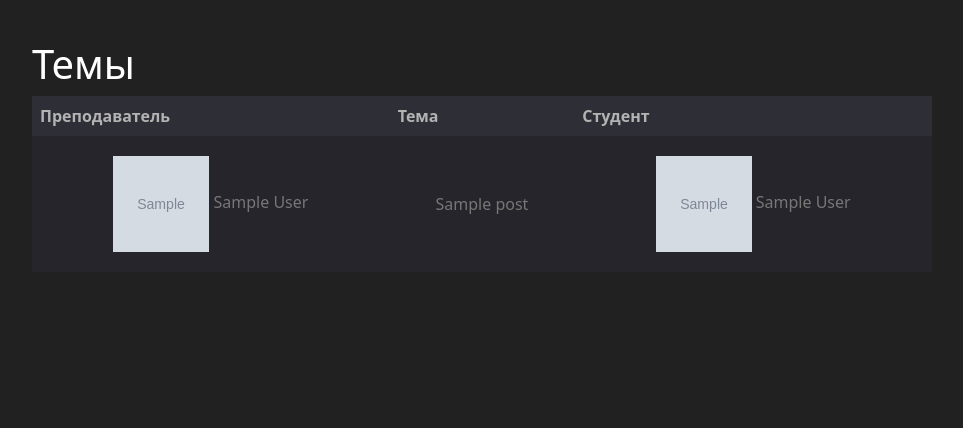
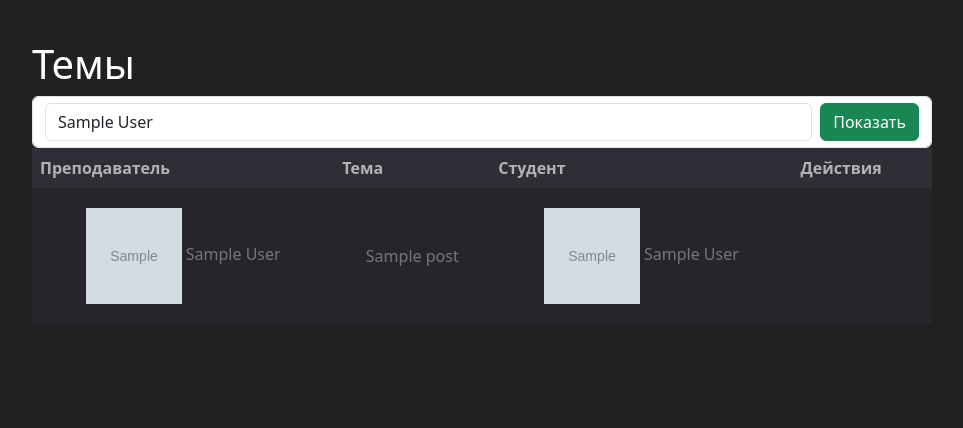
Before and after one commit to IceFox27/my-house-dv, a Flask app: page / in a window 1280 px wide. Shown: the part 88-516 px from the top of the page, without its empty margins (158-1121 px from the left). Run offline with Flask 3, Linux system fonts and the light colour scheme; tables that the repository leaves empty hold one stand-in row (values such as "Sample post"); grey boxes marked "Sample" are stand-in pictures; some libraries are stand-ins or nearby versions.

Commit message:
Добавлена тестовая фильтрация для таблицы

```diff
--- a/app/forms.py
+++ b/app/forms.py
@@ -26,3 +26,6 @@ class LoginForm(FlaskForm):
 
 class StudentForm(FlaskForm):
     student = SelectField('student', choices=[], render_kw={'class':'form-control'})
+
+class TeacherForm(FlaskForm):
+    teacher = SelectField('teacher', choices=[], render_kw={'class':'form-control'})
--- a/app/routes/post.py
+++ b/app/routes/post.py
@@ -1,8 +1,8 @@
-from flask import Blueprint, render_template, request, redirect
+from flask import Blueprint, render_template, request, redirect, abort
 from flask_login import login_required, current_user
 
 from ..models.user import User
-from ..forms import StudentForm
+from ..forms import StudentForm, TeacherForm
 from ..extensions import db
 from ..models.post import Post
 
@@ -10,8 +10,16 @@ post = Blueprint('post', __name__)
 
 @post.route('/', methods=['POST', 'GET'])
 def all():
-    posts = Post.query.order_by(Post.date.desc()).all()
-    return render_template('post/all.html', posts=posts, user=User)
+    form = TeacherForm()
+    form.teacher.choices = [t.name for t in User.query.filter_by(status='teacher')]
+
+    if request.method == "POST":
+        teacher = request.form.get('teacher')
+        teacher_id = User.query.filter_by(name=teacher).first().id
+        posts = Post.query.filter_by(teacher=teacher_id).order_by(Post.date.desc()).all()
+    else:
+        posts = Post.query.order_by(Post.date.desc()).limit(20).all()
+    return render_template('post/all.html', posts=posts, user=User, form=form)
 
 @post.route('/post/create', methods=['POST', 'GET'])
 @login_required
@@ -39,27 +47,39 @@ def create():
 @login_required
 def update(id):
     post = Post.query.get(id)
-    if request.method == 'POST':
-        post.teacher = request.form.get('teacher')
-        post.subject = request.form.get('subject')
-        post.student = request.form.get('student')
 
-        try:
-            db.session.commit()
-            return redirect('/')
-        except Exception as e:
-            print(str(e))
+    if post.author.id == current_user.id:
+        form = StudentForm()
+        form.student.data = User.query.filter_by(id=post.student).first().name
+        form.student.choices = [s.name for s in User.query.filter_by(status='user')]
+        if request.method == 'POST':
+            post.subject = request.form.get('subject')
+            student = request.form.get('student')
+
+            post.student = User.query.filter_by(name=student).first().id
+
+            try:
+                db.session.commit()
+                return redirect('/')
+            except Exception as e:
+                print(str(e))
+        else:
+            return render_template('post/update.html', post=post, form=form)
     else:
-        return render_template('post/update.html', post=post)
+        abort(403)
 
 @post.route('/post/<int:id>/delete', methods=['POST', 'GET'])
 @login_required
 def delete(id):
     post = Post.query.get(id)
-    try:
-        db.session.delete(post)
-        db.session.commit()
-        return redirect('/')
-    except Exception as e:
-        print(str(e))
-        return str(e)
+
+    if post.author.id == current_user.id:
+        try:
+            db.session.delete(post)
+            db.session.commit()
+            return redirect('/')
+        except Exception as e:
+            print(str(e))
+            return str(e)
+    else:
+        abort(403)
--- a/app/templates/main/_header.html
+++ b/app/templates/main/_header.html
@@ -5,7 +5,7 @@
 
     <ul class="nav col-12 col-lg-auto me-lg-auto mb-2 justify-content-center mb-md-0">
         <li><a href="{{ url_for('post.all') }}" class="nav-link px-2 text-secondary">Главная</a></li>
-          {% if current_user.is_authenticated %}
+          {% if current_user.is_authenticated and current_user.status == 'teacher' %}
             <li><a href="{{ url_for('post.create') }}" class="nav-link px-2 text-white">Добавить тему</a></li>
           {% endif %}
     </ul>
--- a/app/templates/post/all.html
+++ b/app/templates/post/all.html
@@ -8,6 +8,12 @@
 {% endblock %}
 
 {% block content %}
+<form method="post" class="form-control d-flex flex-row gap-2" id="teacherForm">
+  {{ form.csrf_token }}
+  {{ form.teacher }}
+  <input type="submit" class="btn btn-success" value="Показать">
+</form>
+
 <div class="table-responsive custom-table-responsive">
     <table class="table custom-table">
         <thead>
@@ -15,7 +21,7 @@
                 <th scope="col">Преподаватель</th>
                 <th scope="col">Тема</th>
                 <th scope="col">Студент</th>
-                {% if current_user.is_authenticated %}<th scope="col">Действия</th>{% endif %}
+                <th scope="col">Действия</th>
             </tr>
         </thead>
         <tbody>
@@ -34,12 +40,12 @@
                     {% endwith %}
                 </td>
 
-            {% if current_user.is_authenticated %}
                 <td>
+                    {% if current_user.is_authenticated and post.author.id == current_user.id %}
                     <a href="{{ url_for('post.update', id=post.id) }}" class="btn btn-sm btn-secondary"><span class="fa fa-edit"></span></a>
                     <a href="{{ url_for('post.delete', id=post.id) }}" class="btn btn-sm btn-danger"><span class="fa fa-trash"></span></a>
+                    {% endif %}
                 </td>
-            {% endif %}
             </tr>
             {% endfor %}
         </tbody>
--- a/app/templates/post/update.html
+++ b/app/templates/post/update.html
@@ -1,12 +1,11 @@
 {% extends 'main/base.html' %}
 
-{% block title %}Редактирование темы {{ post.id }}{% endblock %}
+{% block title %}Редактирование темы {{ post.subject }}{% endblock %}
 
 {% block content %}
 <form method="post" class="form-control d-flex flex-column gap-2">
-    <input value="{{ post.teacher }}" name="teacher" type="text" placeholder="ФИО преподавателя" class="form-control">
     <input value="{{ post.subject }}" name="subject" type="text" placeholder="Тема" class="form-control">
-    <input value="{{ post.student }}" name="student" type="text" placeholder="ФИО студента" class="form-control">
+    {{ form.student }}
     <input value="Обновить" type="submit" class="btn btn-success">
 </form>
 {% endblock %}
```
Also changed, not shown: app/static/upload/41a0035418a2db5b.png (added).
